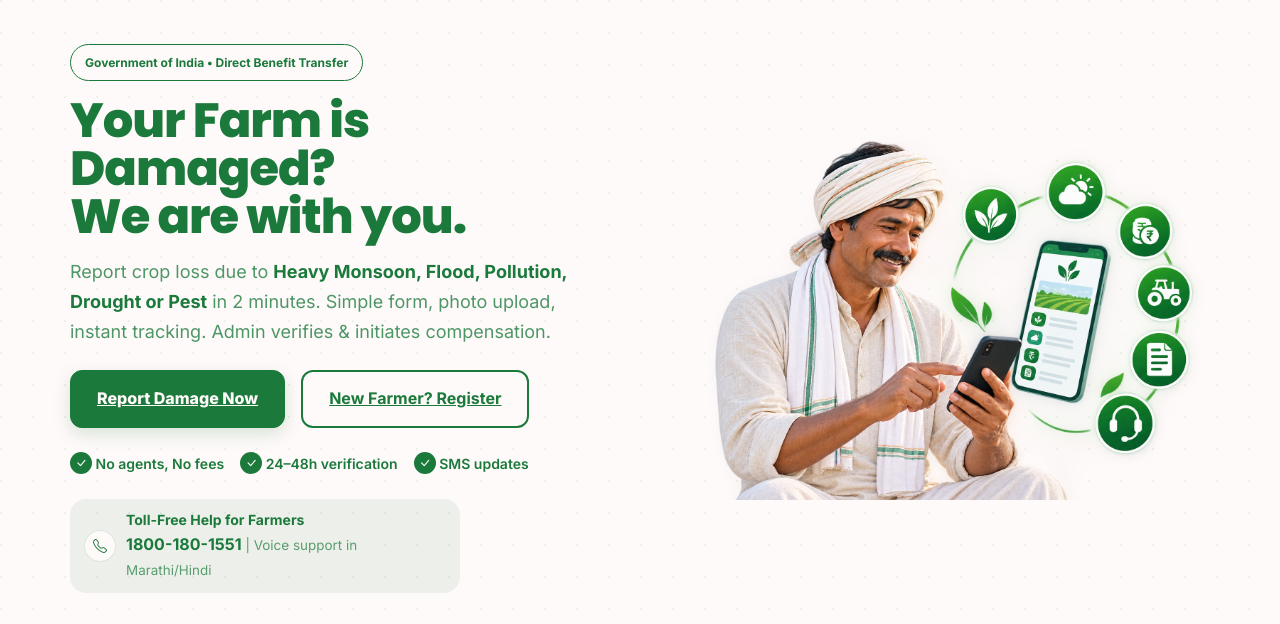
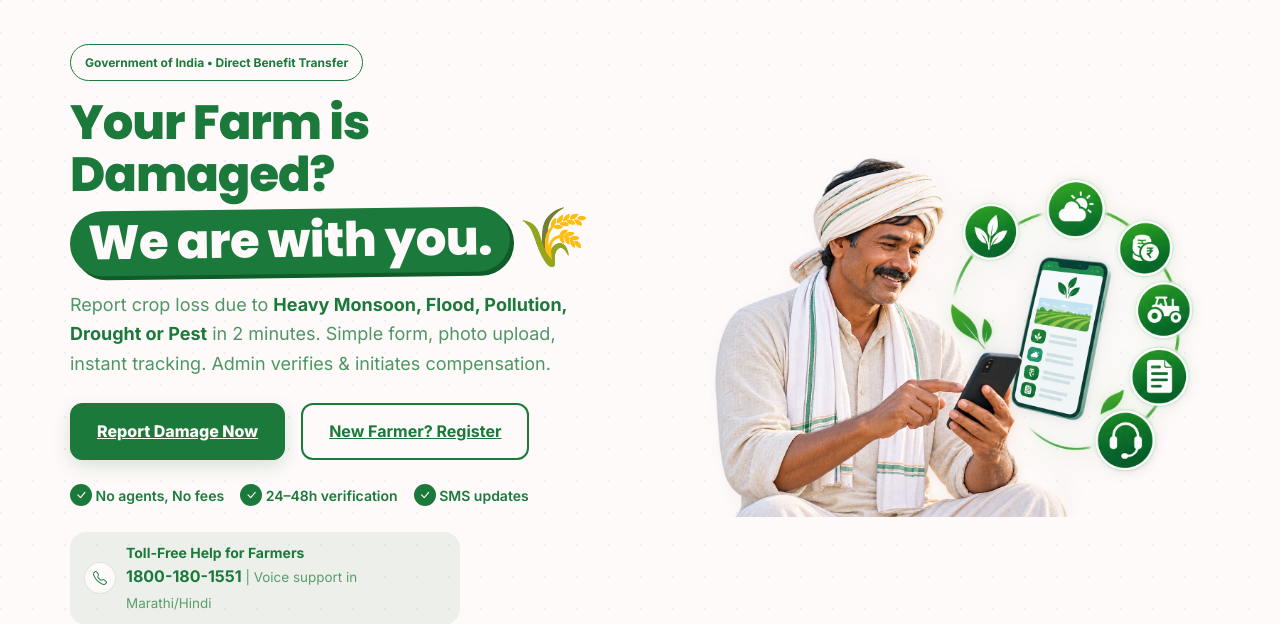
Before and after one commit to doxpro26-star/krushak, a Flask app: page / in a window 1280 px wide. Shown: the part 75-699 px from the top of the page. Run offline with Flask 3, Linux system fonts and the light colour scheme; data comes from the database, SQL or seed files in the repository.

Commit message:
ui: catchy hero - green pill We are with you + rotation + shadow + wheat emoji

```diff
--- a/static/css/style.css
+++ b/static/css/style.css
@@ -58,7 +58,8 @@ a{ color:var(--green); }
 .hero-two::before{ content:""; position:absolute; inset:0; background-image: radial-gradient(circle at 1px 1px, rgba(27,122,59,0.08) 1px, transparent 0); background-size:32px 32px; pointer-events:none;}
 .hero-container{ position:relative; z-index:2; padding:44px 0 40px;}
 .hero-pill{ background:var(--snow); border:1.5px solid var(--green); color:var(--green); padding:8px 14px; border-radius:var(--r-pill); font-weight:700; font-size:var(--fs-xs); display:inline-flex; gap:8px; align-items:center;}
-.hero-title{ font-weight:800; color:var(--green); letter-spacing:-1px; line-height:1; font-size: clamp(1.9rem, 4.2vw, 3rem);}
+.hero-title{ font-weight:800; color:var(--green); letter-spacing:-1px; line-height:1.08; font-size: clamp(1.9rem, 4.2vw, 3rem);}
+.hero-catchy{ background:var(--green); color:var(--snow); padding:6px 18px; border-radius:999px; display:inline-block; transform:rotate(-0.7deg); box-shadow:4px 4px 0 var(--green-dark); margin-top:8px; line-height:1.1; letter-spacing:-.5px; }
 .hero-desc{ color:rgba(27,122,59,0.78); font-size:var(--fs-lg); line-height:1.65; max-width:560px;}
 .hero-desc strong{ color:var(--green); }
 .btn-green{ background:var(--green); color:var(--snow); border:1.5px solid var(--green); padding:14px 26px; border-radius:var(--r-md); font-weight:800; font-size:var(--fs-base); display:inline-flex; align-items:center; gap:8px; box-shadow:0 6px 18px rgba(27,122,59,0.18);}
--- a/templates/index.html
+++ b/templates/index.html
@@ -11,7 +11,7 @@
       </div>
       <div class="col-lg-6 order-2 order-lg-1">
         <div class="hero-pill mb-3" data-i18n="hero_badge"><i class="bi bi-shield-check"></i> Government of India • Direct Benefit Transfer</div>
-        <h1 class="hero-title mb-3"><span data-i18n="hero_title1">Your Farm is Damaged?</span><br><span data-i18n="hero_title2">We are with you.</span></h1>
+        <h1 class="hero-title mb-3"><span data-i18n="hero_title1">Your Farm is Damaged?</span><br><span class="hero-catchy" data-i18n="hero_title2">We are with you.</span> <span aria-hidden="true" style="font-size:1.2em;">🌾</span></h1>
         <p class="hero-desc mb-4" data-i18n="hero_desc">Report crop loss due to <strong>Heavy Monsoon, Flood, Pollution, Drought or Pest</strong> in 2 minutes. Simple form, photo upload, instant tracking. Admin verifies & initiates compensation.</p>
         <div class="d-flex flex-column flex-sm-row gap-3 mb-4">
           <a href="{{ url_for('farmer_report_new') }}" class="btn-green" data-i18n="btn_report" aria-label="Report crop damage now"><i class="bi bi-plus-circle" aria-hidden="true"></i> Report Damage Now</a>
```
